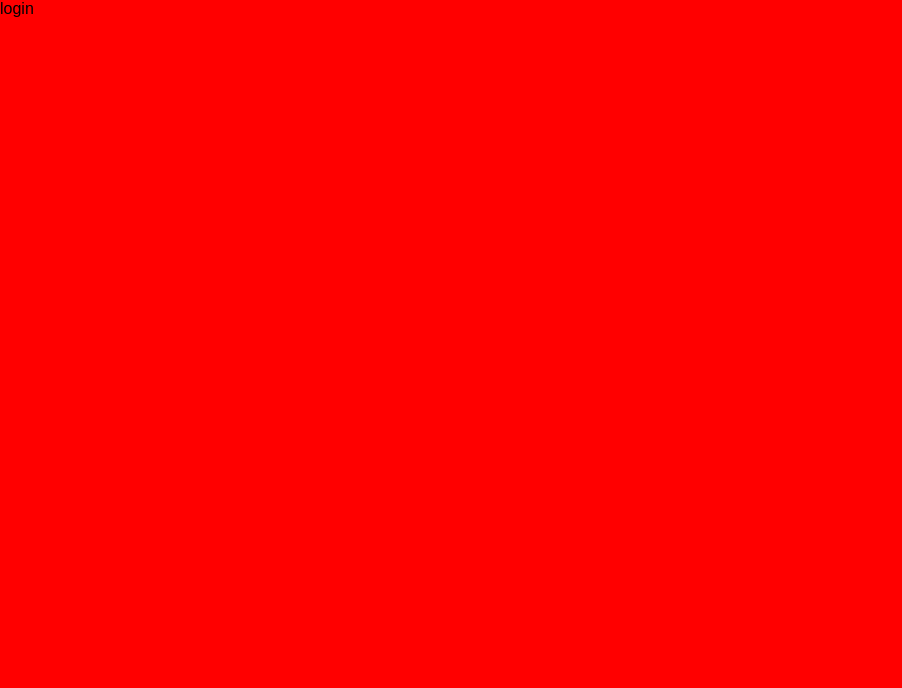
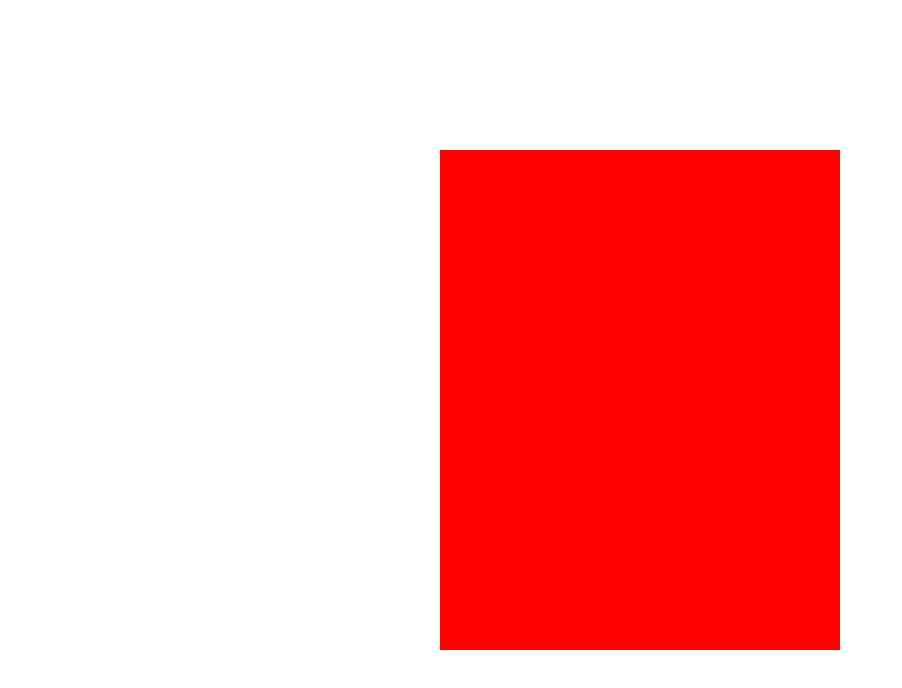
Before and after one commit to KIMYOUNGGWANG/memory-project, a React (Create React App) app: page / in a window 1280 px wide. Shown: the top 688 px of the page, without its empty margins (0-902 px from the left). Built offline with nearby package versions, Linux system fonts and the light colour scheme.

Commit message:
feat) test

```diff
--- a/src/pages/public/Home/index.tsx
+++ b/src/pages/public/Home/index.tsx
@@ -3,13 +3,33 @@ import React from "react";
 import styled from "styled-components";
 
 const LoginPage: React.FC = () => {
-  return <Container>login</Container>;
+  return (
+    <Container>
+      <LoginSection>
+      <LoginForm>
+
+      </LoginForm>
+
+      </LoginSection>
+    </Container>
+  );
 };
 
 export default LoginPage;
 
+const LoginForm = styled.form`
+  width:400px;
+`;
+
+const LoginSection = styled.div`
+  height: 500px;
+  background: red;
+`;
+
 const Container = styled.section`
   width: 100%;
   height: 100vh;
-  background: red;
+  display: flex;
+  align-items: center;
+  justify-content: center;
 `;
--- a/src/shared/globalStyle/theme/color.tsx
+++ b/src/shared/globalStyle/theme/color.tsx
@@ -90,7 +90,7 @@ export const ColorList = {
   black600: "#5B5C5C",
   black700: "#434444",
   black800: "#2B2B2B",
-  black900: "#f6fcfc",
+  black900: "#0B0C0C",
 
   rainist500: "#109CD8",
   event500: "#3BCCC5",
```
Also changed, not shown: src/index.tsx (+4 -4 lines).
